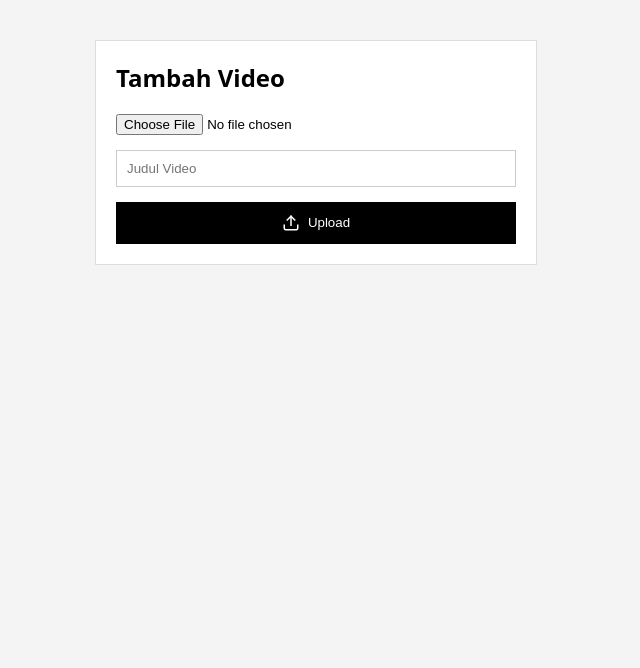
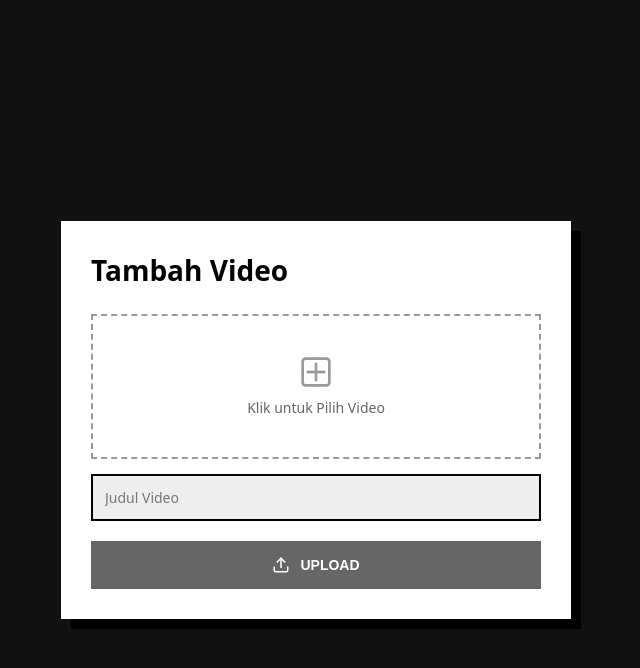
Before and after one commit to hyein89/hubstream-v1, a Next.js app: page /tambah in a window 1280 px wide. Shown: the top 668 px of the page, without its empty margins (324-964 px from the left). Built offline with nearby package versions, Linux system fonts and the light colour scheme; no server answers.

Commit message:
Update page.js

```diff
--- a/app/tambah/page.js
+++ b/app/tambah/page.js
@@ -1,11 +1,14 @@
 'use client';
 import { useState } from 'react';
 import { supabase } from '@/lib/supabase';
+import Link from 'next/link';
 
 export default function TambahVideo() {
   const [file, setFile] = useState(null);
   const [title, setTitle] = useState('');
   const [loading, setLoading] = useState(false);
+  // State baru untuk menampung ID video setelah sukses
+  const [idSukses, setIdSukses] = useState(null);
 
   const handleFile = (e) => {
     const selected = e.target.files[0];
@@ -13,12 +16,15 @@ export default function TambahVideo() {
       setFile(selected);
       // Ambil judul otomatis dari nama file
       setTitle(selected.name.replace(/\.[^/.]+$/, ""));
+      // Sembunyikan notifikasi sukses kalau user pilih file baru
+      setIdSukses(null);
     }
   };
 
   const uploadProses = async () => {
     if (!file) return;
     setLoading(true);
+    setIdSukses(null); // Reset notifikasi sukses
 
     try {
       const id = Math.random().toString(36).substring(2, 8);
@@ -36,14 +42,14 @@ export default function TambahVideo() {
       canvas.getContext('2d').drawImage(video, 0, 0);
       const blobImage = await new Promise(r => canvas.toBlob(r, 'image/jpeg'));
 
-      // Upload ke Storage
+      // Upload ke Storage langsung dari browser
       await supabase.storage.from('videos').upload(`${id}.mp4`, file);
       await supabase.storage.from('thumbnails').upload(`${id}.jpg`, blobImage);
 
       const urlVideo = supabase.storage.from('videos').getPublicUrl(`${id}.mp4`).data.publicUrl;
       const urlImage = supabase.storage.from('thumbnails').getPublicUrl(`${id}.jpg`).data.publicUrl;
 
-      // Masukin ke DB
+      // Masukin data ke tabel SQL videos
       await supabase.from('videos').insert([{
         id,
         title,
@@ -52,46 +58,183 @@ export default function TambahVideo() {
         hitcound: 0
       }]);
 
-      alert(`Berhasil! Link video: /${id}`);
-      window.location.reload();
+      // Tampilkan ID yang sukses ke user
+      setIdSukses(id);
+
+      // Reset input form
+      setFile(null);
+      setTitle('');
+
     } catch (err) {
-      alert("Terjadi kesalahan saat upload.");
       console.error(err);
+      alert("Gagal upload."); // Error tetep pake alert karena ini case jarang
     }
     setLoading(false);
   };
 
   return (
-    <div style={{ padding: '20px', maxWidth: '400px', margin: '40px auto', background: '#fff', border: '1px solid #ddd' }}>
-      <h2 style={{ marginTop: 0 }}>Tambah Video</h2>
+    <div style={{
+      display: 'flex',
+      alignItems: 'center',
+      justifyContent: 'center',
+      minHeight: '100vh',
+      backgroundColor: '#111', // Background gelap total
+      fontFamily: 'system-ui, sans-serif',
+      padding: '20px'
+    }}>
+      <div style={{
+        width: '100%',
+        maxWidth: '450px',
+        backgroundColor: '#fff',
+        padding: '30px',
+        border: 'none',
+        borderRadius: '0', // Wajib kotak kotak kotak!
+        boxShadow: '10px 10px 0 #000' // Shadow kaku
+      }}>
+        <h1 style={{ margin: '0 0 25px 0', fontSize: '28px', fontWeight: 'bold' }}>
+          Tambah Video
+        </h1>
 
+        {/* TAMPILAN JIKA UPLOAD SUKSES (Gantiin alert norak) */}
+        {idSukses && (
+          <div style={{
+            backgroundColor: '#dcfce7',
+            border: '2px solid #166534',
+            padding: '20px',
+            marginBottom: '25px',
+            color: '#166534',
+            borderRadius: '0'
+          }}>
+            <div style={{ display: 'flex', alignItems: 'center', gap: '10px', marginBottom: '15px', fontWeight: 'bold' }}>
+              <svg width="24" height="24" viewBox="0 0 24 24" fill="none" stroke="currentColor" strokeWidth="2" strokeLinecap="square" strokeLinejoin="miter">
+                <path d="M22 11.08V12a10 10 0 1 1-5.93-9.14"></path>
+                <polyline points="22 4 12 14.01 9 11.01"></polyline>
+              </svg>
+              Berhasil Diunggah!
+            </div>
+
+            {/* INI LINK HASILNYA SEKARANG ADA DI SINI */}
+            <p style={{ margin: '0 0 15px 0', fontSize: '14px' }}>
+              ID Video: <strong style={{ fontSize: '16px' }}>/{idSukses}</strong>
+            </p>
+
+            <Link href={`/${idSukses}`} style={{
+              display: 'inline-flex',
+              alignItems: 'center',
+              gap: '8px',
+              backgroundColor: '#166534',
+              color: '#fff',
+              padding: '10px 15px',
+              textDecoration: 'none',
+              fontWeight: 'bold',
+              fontSize: '14px',
+              borderRadius: '0'
+            }}>
+              <svg width="18" height="18" viewBox="0 0 24 24" fill="none" stroke="currentColor" strokeWidth="2" strokeLinecap="square" strokeLinejoin="miter">
+                <path d="M1 12s4-8 11-8 11 8 11 8-4 8-11 8-11-8-11-8z"></path>
+                <circle cx="12" cy="12" r="3"></circle>
+              </svg>
+              Nonton Sekarang
+            </Link>
+          </div>
+        )}
+
+        {/* Form Upload */}
+        <div style={{ display: 'flex', flexDirection: 'column', gap: '15px' }}>
+
+          {/* AREA UPLOAD STYLED (Hiding the default input) */}
           <input
             type="file"
+            id="fileInput"
             accept="video/*"
             onChange={handleFile}
-        style={{ marginBottom: '15px', display: 'block', width: '100%' }}
+            style={{ display: 'none' }} // Sembunyikan input jelek browser
           />
+          <label htmlFor="fileInput" style={{
+            border: file ? '2px solid #000' : '2px dashed #999',
+            padding: '40px 20px',
+            textAlign: 'center',
+            cursor: 'pointer',
+            backgroundColor: file ? '#eee' : '#fff',
+            display: 'flex',
+            flexDirection: 'column',
+            alignItems: 'center',
+            gap: '10px',
+            borderRadius: '0'
+          }}>
+            {file ? (
+              <>
+                <svg width="32" height="32" viewBox="0 0 24 24" fill="none" stroke="#166534" strokeWidth="2" strokeLinecap="square" strokeLinejoin="miter">
+                  <path d="M16 16l3-8 3 8c-.87.65-1.92 1-3 1s-2.13-.35-3-1z"></path>
+                  <path d="M2 16l3-8 3 8c-.87.65-1.92 1-3 1s-2.13-.35-3-1z"></path>
+                  <path d="M9 16l3-8 3 8c-.87.65-1.92 1-3 1s-2.13-.35-3-1z"></path>
+                </svg>
+                <span style={{ fontWeight: 'bold', fontSize: '14px', maxWidth: '300px', overflow: 'hidden', textOverflow: 'ellipsis' }}>
+                  {file.name}
+                </span>
+                <span style={{ color: '#666', fontSize: '12px' }}>Ganti File</span>
+              </>
+            ) : (
+              <>
+                <svg width="32" height="32" viewBox="0 0 24 24" fill="none" stroke="#999" strokeWidth="2" strokeLinecap="square" strokeLinejoin="miter">
+                  <rect x="2" y="2" width="20" height="20" rx="2.18" ry="2.18"></rect>
+                  <line x1="12" y1="18" x2="12" y2="6"></line>
+                  <line x1="6" y1="12" x2="18" y2="12"></line>
+                </svg>
+                <span style={{ color: '#666', fontSize: '14px' }}>Klik untuk Pilih Video</span>
+              </>
+            )}
+          </label>
 
+          {/* Styled Text Input */}
           <input
             type="text"
             value={title}
             onChange={e => setTitle(e.target.value)}
             placeholder="Judul Video"
+            disabled={!file}
             style={{
-          width: '100%', padding: '10px', marginBottom: '15px',
-          border: '1px solid #ccc', boxSizing: 'border-box'
+              width: '100%',
+              padding: '12px',
+              marginBottom: '5px',
+              border: '2px solid #000', // Border tebel kotak
+              boxSizing: 'border-box',
+              fontFamily: 'inherit',
+              fontSize: '14px',
+              backgroundColor: !file ? '#eee' : '#fff',
+              borderRadius: '0'
             }}
           />
 
+          {/* Styled Button */}
           <button
             onClick={uploadProses}
             disabled={loading || !file}
             style={{
-          width: '100%', padding: '12px', background: '#000', color: '#fff',
-          border: 'none', cursor: 'pointer', display: 'flex', justifyContent: 'center', alignItems: 'center', gap: '8px'
+              width: '100%',
+              padding: '15px',
+              backgroundColor: !file || loading ? '#666' : '#000', // Mati kalau loading
+              color: '#fff',
+              border: 'none',
+              cursor: 'pointer',
+              fontWeight: 'bold',
+              textTransform: 'uppercase',
+              fontSize: '14px',
+              display: 'flex',
+              justifyContent: 'center',
+              alignItems: 'center',
+              gap: '10px',
+              borderRadius: '0'
             }}
           >
-        {loading ? 'Proses...' : (
+            {loading ? (
+              <>
+                 <svg width="18" height="18" viewBox="0 0 24 24" fill="none" stroke="currentColor" strokeWidth="2" strokeLinecap="square" strokeLinejoin="miter" style={{animation: 'spin 1s linear infinite'}}>
+                   <path d="M21 12a9 9 0 1 1-6.219-8.56"></path>
+                 </svg>
+                 Memproses...
+              </>
+            ) : (
               <>
                 <svg width="18" height="18" viewBox="0 0 24 24" fill="none" stroke="currentColor" strokeWidth="2" strokeLinecap="square" strokeLinejoin="miter">
                   <path d="M21 15v4a2 2 0 0 1-2 2H5a2 2 0 0 1-2-2v-4"></path>
@@ -103,5 +246,14 @@ export default function TambahVideo() {
             )}
           </button>
         </div>
+
+        {/* CSS animation sederhana buat loading spinner kotak */}
+        <style jsx global>{`
+          @keyframes spin {
+            to { transform: rotate(360deg); }
+          }
+        `}</style>
+      </div>
+    </div>
   );
 }
```
Lines whose indentation alone changed are shown as unchanged.
